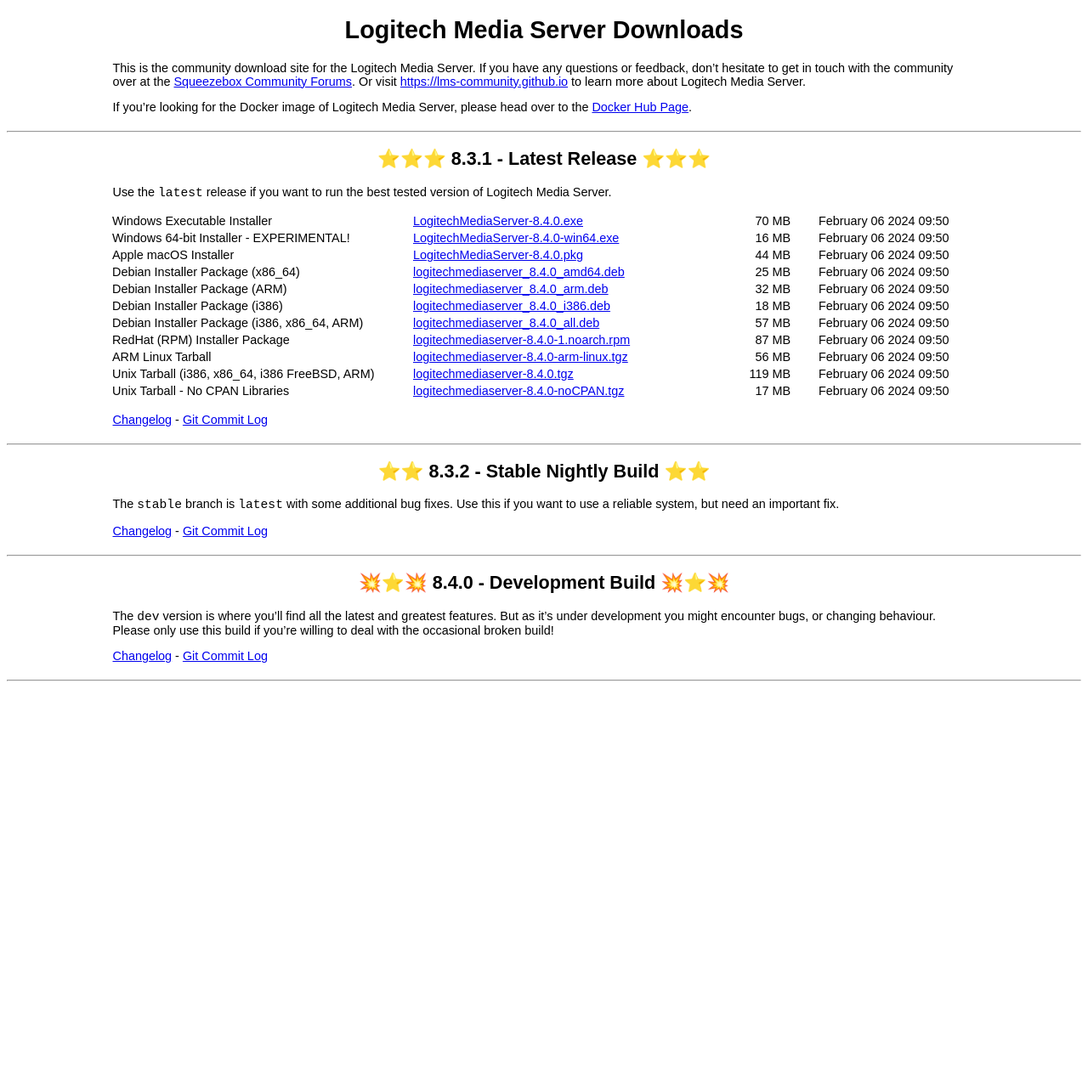
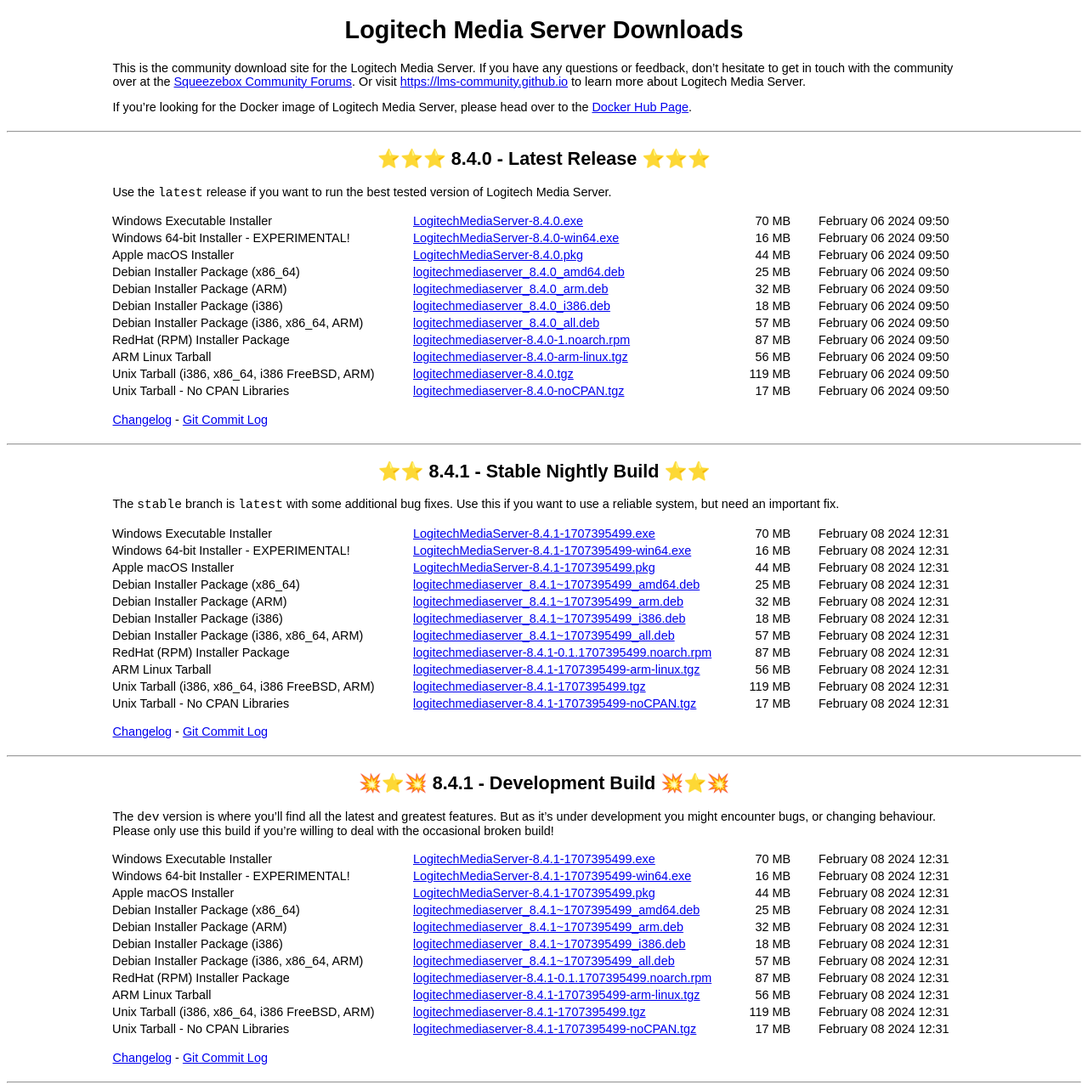
Before and after one commit to LMS-Community/lms-server-repository, a Jekyll site: the page built from index.md, in a window 1280 px wide. Shown: the whole page at 85% size. Built offline with Jekyll 4.4.1, drawn with Linux system fonts in a browser that asks for light colours; our own code applies the rules of GitHub Pages for plain Markdown files; before the commit the page ends 900 px from its top, so only the background shows below that.

Commit message:
Update LMS to 8.4.0

```diff
--- a/index.md
+++ b/index.md
@@ -14,9 +14,9 @@ platforms:
    tararm: ARM Linux Tarball
    src: Unix Tarball (i386, x86_64, i386 FreeBSD, ARM)
    nocpan: Unix Tarball - No CPAN Libraries
-latest: 8.3.1
-stable: 8.3.2
-dev: 8.4.0
+latest: 8.4.0
+stable: 8.4.1
+dev: 8.4.1
 ---
 
 # {{ site.title }}
```
